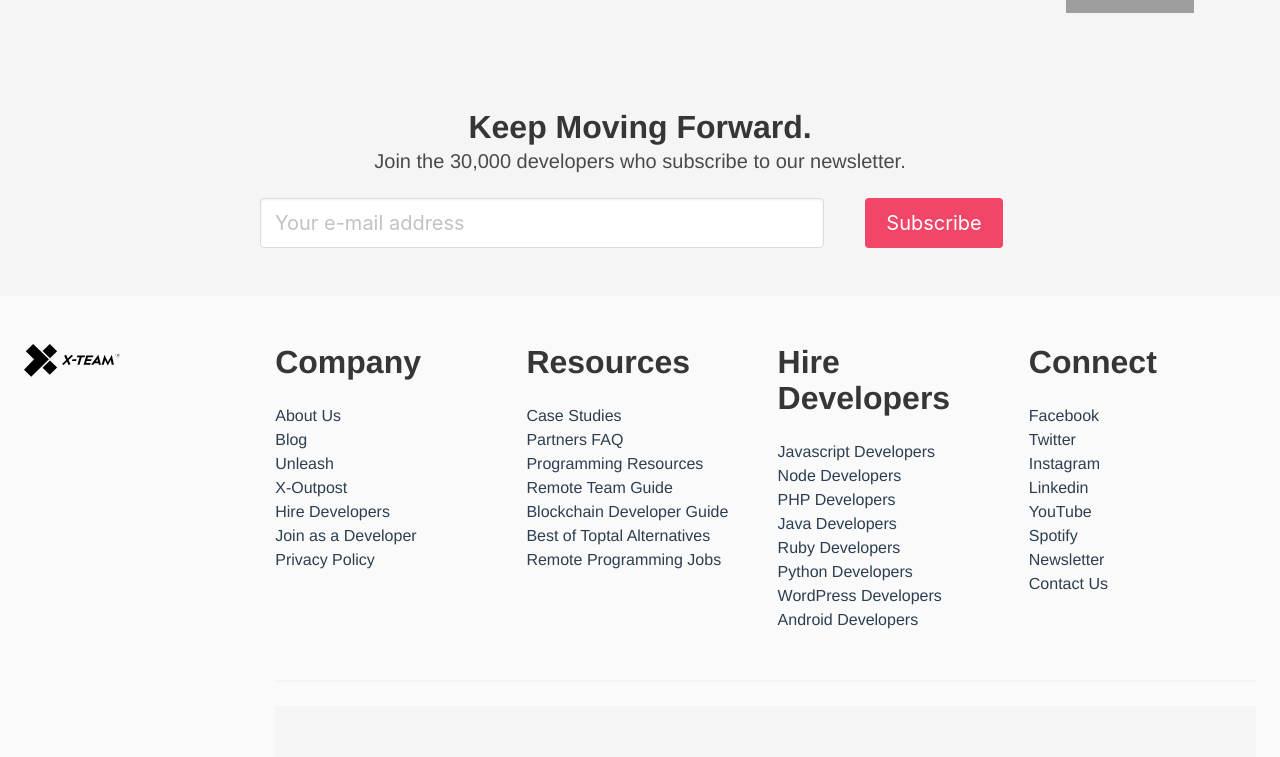
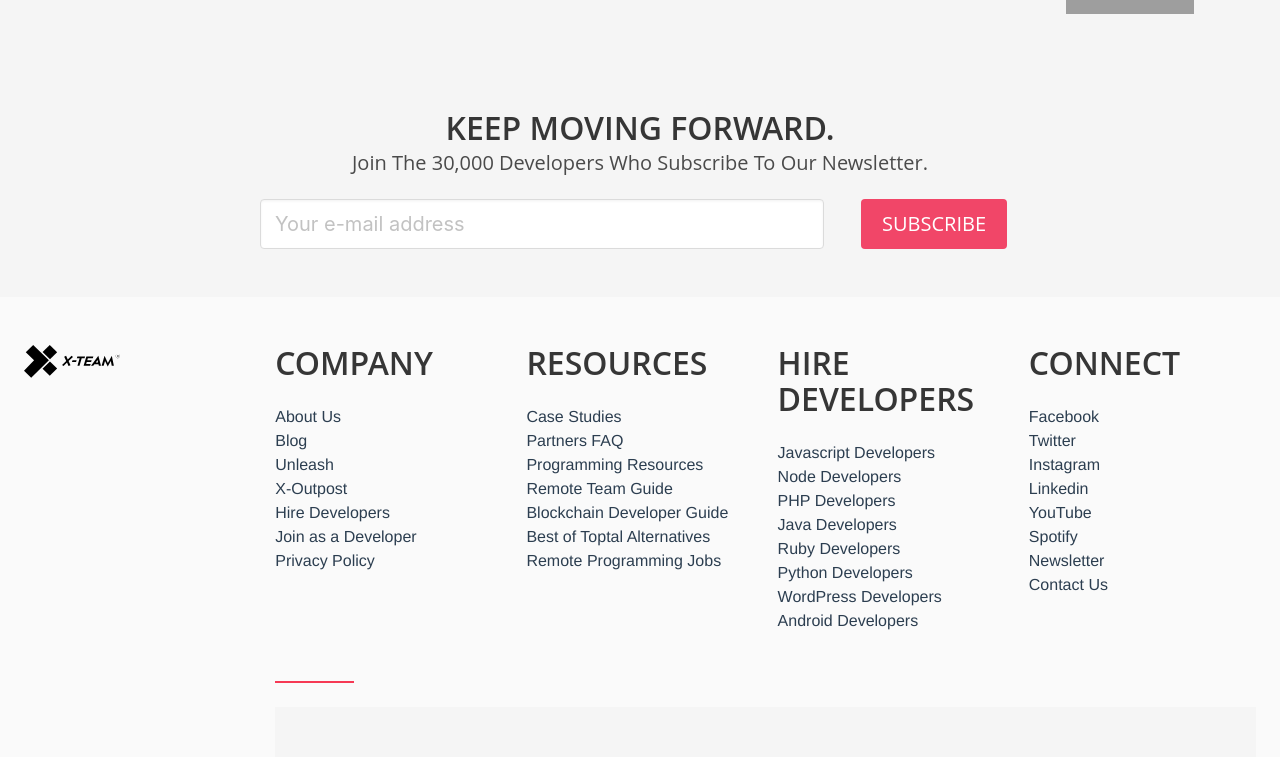
Before and after one commit to karimdaghari/dev-agency-website, a Vue app: page / in a window 1280 px wide. Shown: the part 1042-1799 px from the top of the page. Built offline with nearby package versions, Linux system fonts and the light colour scheme; grey boxes are pictures that could not be loaded.

Commit message:
Add global styling

```diff
--- a/src/App.vue
+++ b/src/App.vue
@@ -42,4 +42,22 @@
     }
   }
 }
+
+hr {
+  width: 8%;
+  background-color: #f63954;
+}
+
+h1,
+h2,
+h3,
+button,
+a {
+  text-transform: uppercase;
+  font-family: "Open Sans", "Roboto", Arial, Helvetica, sans-serif;
+}
+
+h2.subtitle {
+  text-transform: capitalize;
+}
 </style>
```
